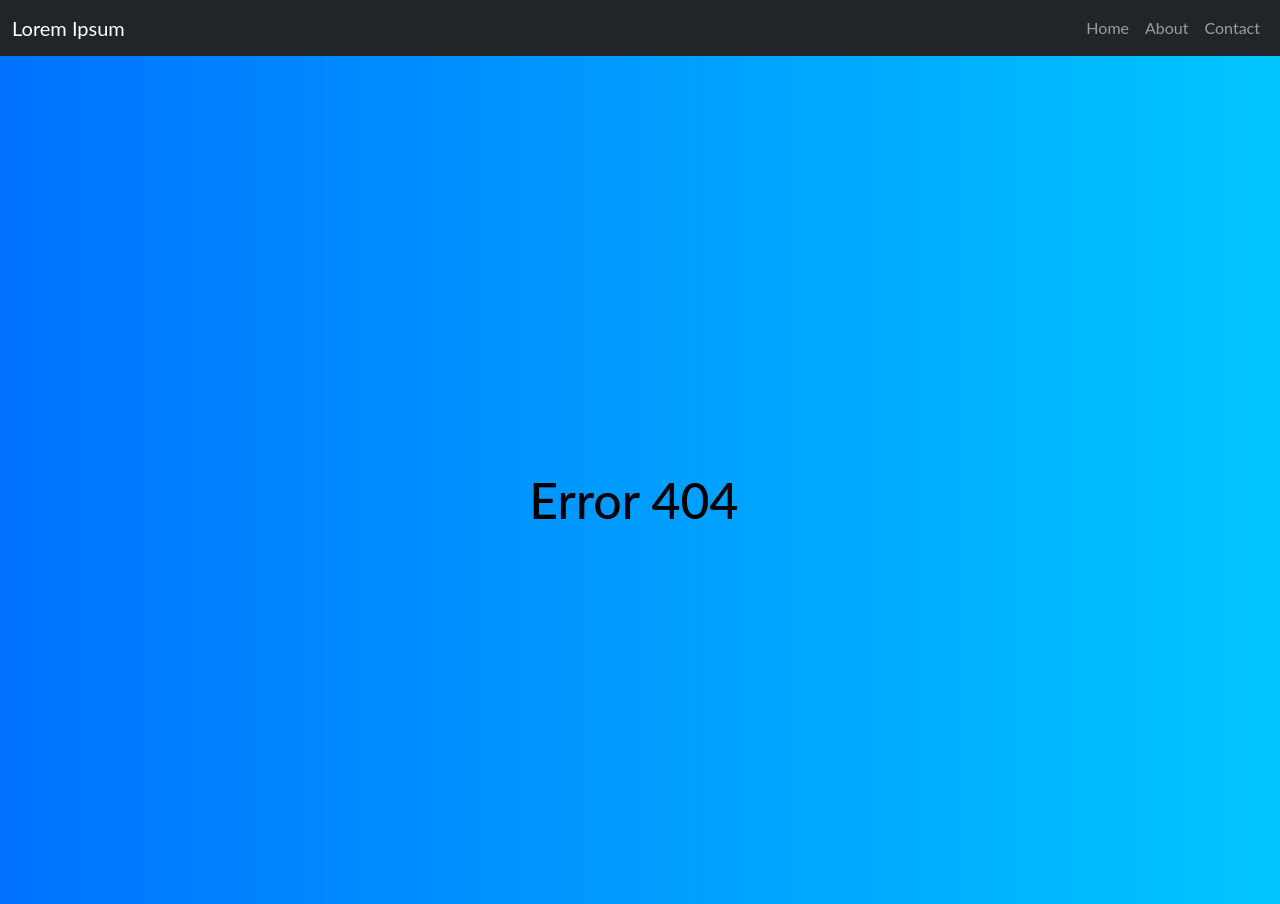
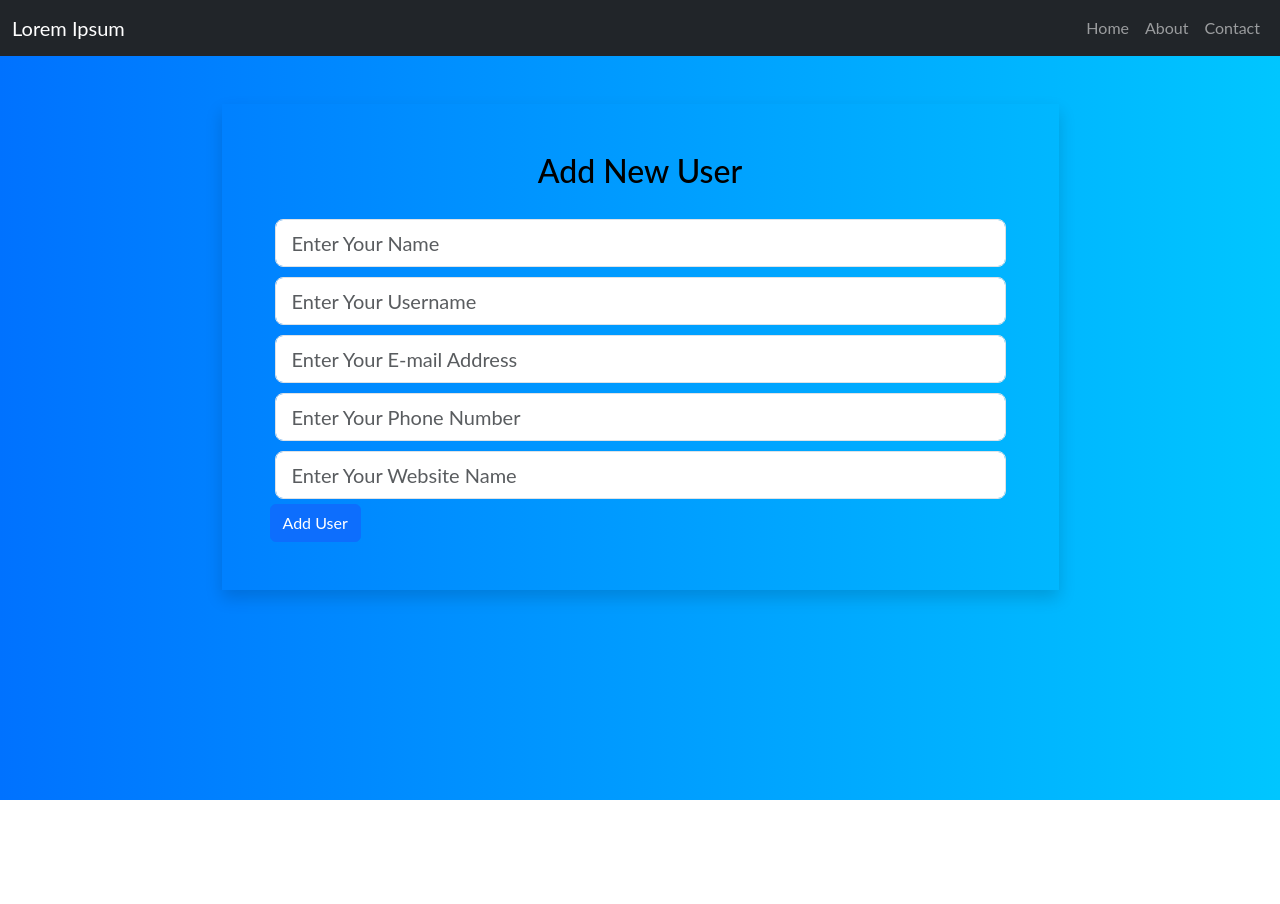
Before and after one commit to jainam-panchal/crud-app, a React (Create React App) app: page /user/add in a window 1280 px wide. Before the commit this address had no page. After the commit the page ends 800 px from the top, so only its background shows below. Built offline with nearby package versions, Linux system fonts and the light colour scheme.

Commit message:
Add New User

```diff
--- a/package.json
+++ b/package.json
@@ -12,6 +12,7 @@
     "react": "^18.2.0",
     "react-dom": "^18.2.0",
     "react-router-dom": "^6.13.0",
+    "react-script": "^2.0.5",
     "react-scripts": "5.0.1",
     "web-vitals": "^2.1.4"
   },
--- a/src/App.js
+++ b/src/App.js
@@ -9,6 +9,7 @@ import Home from './pages/Home';
 import Contact from './pages/Contact';
 import NotFound from './pages/NotFound';
 import { BrowserRouter as Router, Route, Routes } from 'react-router-dom';
+import AddUser from './components/users/AddUser';
 
 function App() {
     return (
@@ -25,6 +26,7 @@ function App() {
                     <Route exact path="/about" Component={About} />
                     <Route exact path="/contact" Component={Contact} />
                     <Route path="*" Component={NotFound} />
+                    <Route exact path="/user/add" Component={AddUser} />
                 </Routes>
             </div>
         </Router>
--- /dev/null
+++ b/src/components/users/AddUser.js
@@ -0,0 +1,87 @@
+import React, { useState } from "react";
+import axios from 'axios'
+import { useNavigate } from "react-router-dom";
+
+const AddUser = () => {
+  let history = useNavigate();
+  const [user, setUser] = useState({
+    name: "",
+    username: "",
+    email: "",
+    phone: "",
+    website: ""
+  });
+
+  const { name, username, email, phone, website } = user;
+  const onInputChange = e => {
+    setUser({ ...user, [e.target.name]: e.target.value });
+  };
+
+  const onSubmit = async e => {
+    e.preventDefault();
+    await axios.post("http://localhost:3003/users", user);
+    history.push("/");
+  };
+  return (
+    <div className="container">
+      <div className="w-75 mx-auto shadow p-5">
+        <h2 className="text-center mb-4">Add New User</h2>
+        <form onSubmit={e => onSubmit(e)}>
+          <div className="form-group">
+            <input
+              type="text"
+              className="form-control form-control-lg"
+              placeholder="Enter Your Name"
+              name="name"
+              value={name}
+              onChange={e => onInputChange(e)}
+            />
+          </div>
+          <div className="form-group">
+            <input
+              type="text"
+              className="form-control form-control-lg"
+              placeholder="Enter Your Username"
+              name="username"
+              value={username}
+              onChange={e => onInputChange(e)}
+            />
+          </div>
+          <div className="form-group">
+            <input
+              type="email"
+              className="form-control form-control-lg"
+              placeholder="Enter Your E-mail Address"
+              name="email"
+              value={email}
+              onChange={e => onInputChange(e)}
+            />
+          </div>
+          <div className="form-group">
+            <input
+              type="text"
+              className="form-control form-control-lg"
+              placeholder="Enter Your Phone Number"
+              name="phone"
+              value={phone}
+              onChange={e => onInputChange(e)}
+            />
+          </div>
+          <div className="form-group">
+            <input
+              type="text"
+              className="form-control form-control-lg"
+              placeholder="Enter Your Website Name"
+              name="website"
+              value={website}
+              onChange={e => onInputChange(e)}
+            />
+          </div>
+          <button className="btn btn-primary btn-block">Add User</button>
+        </form>
+      </div>
+    </div>
+  );
+};
+
+export default AddUser;
--- a/src/pages/Home.js
+++ b/src/pages/Home.js
@@ -14,7 +14,7 @@ const Home = () => {
     }
 
     return (
-        <div className="m-auto container p-3 mb-1 rounded">
+        <div className="m-auto container p-0 mb-1 rounded">
             <table class="table table-dark">
                 <thead className="table-dark">
                     <tr>
@@ -22,10 +22,10 @@ const Home = () => {
                         <th scope="col">Name</th>
                         <th scope="col">Username</th>
                         <th scope="col">Email</th>
-                        <th scope="col">City</th>
-                        <th scope="col">Zipcode</th>
+                        <th scope="col">Phone</th>
+                        <th scope="col">Website</th>
                         <th scope="col"> Actions &nbsp; &nbsp;
-                            <button className="btn btn-success btn-sm">  Add New User</button>
+                            <button className="btn btn-success btn-sm"> Add New User</button>
                         </th>
                     </tr>
                 </thead>
@@ -37,8 +37,8 @@ const Home = () => {
                             <td>{user.name}</td>
                             <td>{user.username}</td>
                             <td>{user.email}</td>
-                            <td>{user.address.city}</td>
-                            <td>{user.address.zipcode}</td>
+                            <td>{user.phone}</td>
+                            <td>{user.website}</td>
                             <td>
                                 <button className="btn btn-light m-1">View</button>
                                 <button className="btn btn-primary m-1">Edit</button>
```
Also changed, not shown: 1 other file (tests, documents, lock files or other folders).
